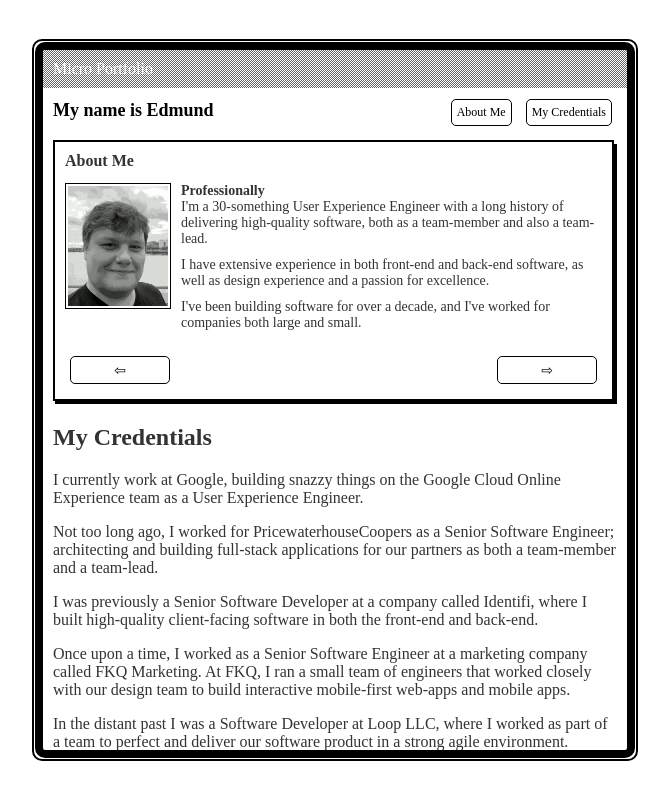
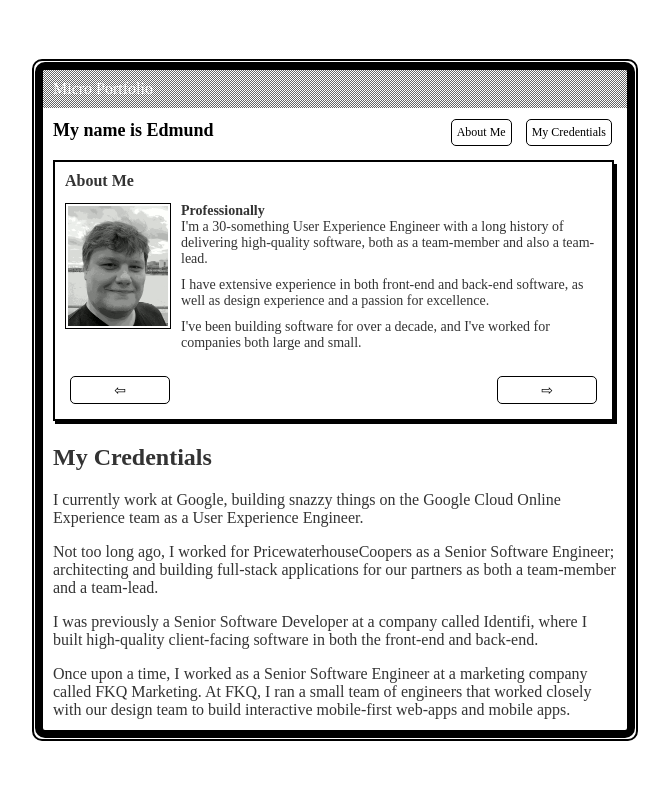
Before and after one commit to DigitalDaring/MicroPortfolio, a Svelte app: page / in a window 1280 px wide. Shown: the whole page, without its empty margins (305-974 px from the left). Built offline with nearby package versions, Linux system fonts and the light colour scheme; a web font is replaced by a local one.

Commit message:
just finding the right height for this outer div

```diff
--- a/src/App.svelte
+++ b/src/App.svelte
@@ -29,7 +29,7 @@
 		border-radius: 10px;
 		font-family: 'Coda', cursive;
 		position: relative;
-		height: calc(100vh - 120px);
+		height: calc(100vh - 160px);
 		overflow: scroll;
 	}
 
```
